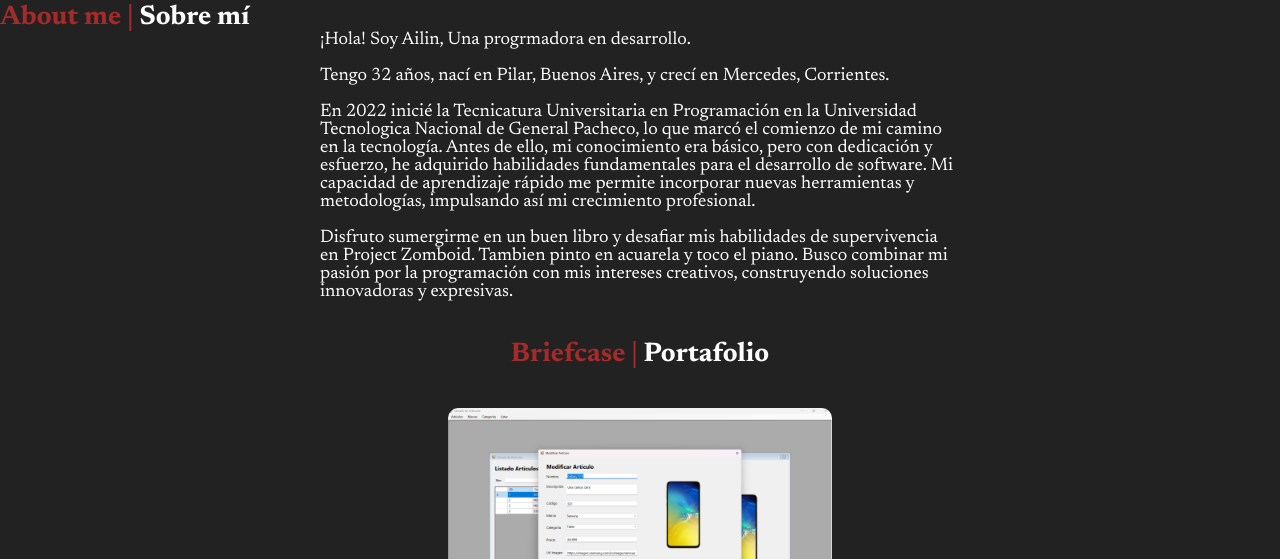
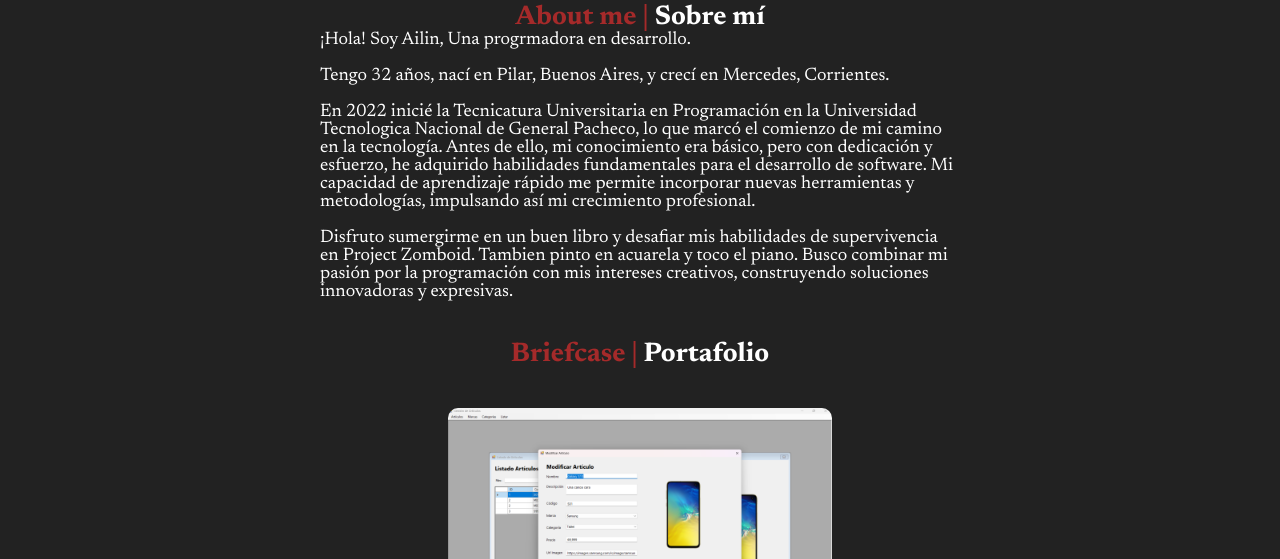
Before and after one commit to Ailinmino/AilinMinoportafolio, a plain HTML site: page index.html in a window 1280 px wide. Shown: the part 541-1100 px from the top of the page. Drawn offline with Linux system fonts and the light colour scheme.

Commit message:
Update style.css

```diff
--- a/style.css
+++ b/style.css
@@ -325,6 +325,9 @@ body{
     color: var(--primary);
     justify-content: center;
   }
+  .About h2{
+    text-align: center;
+  }
 
   .About p{
     font-size: 1.5 rem;
```
